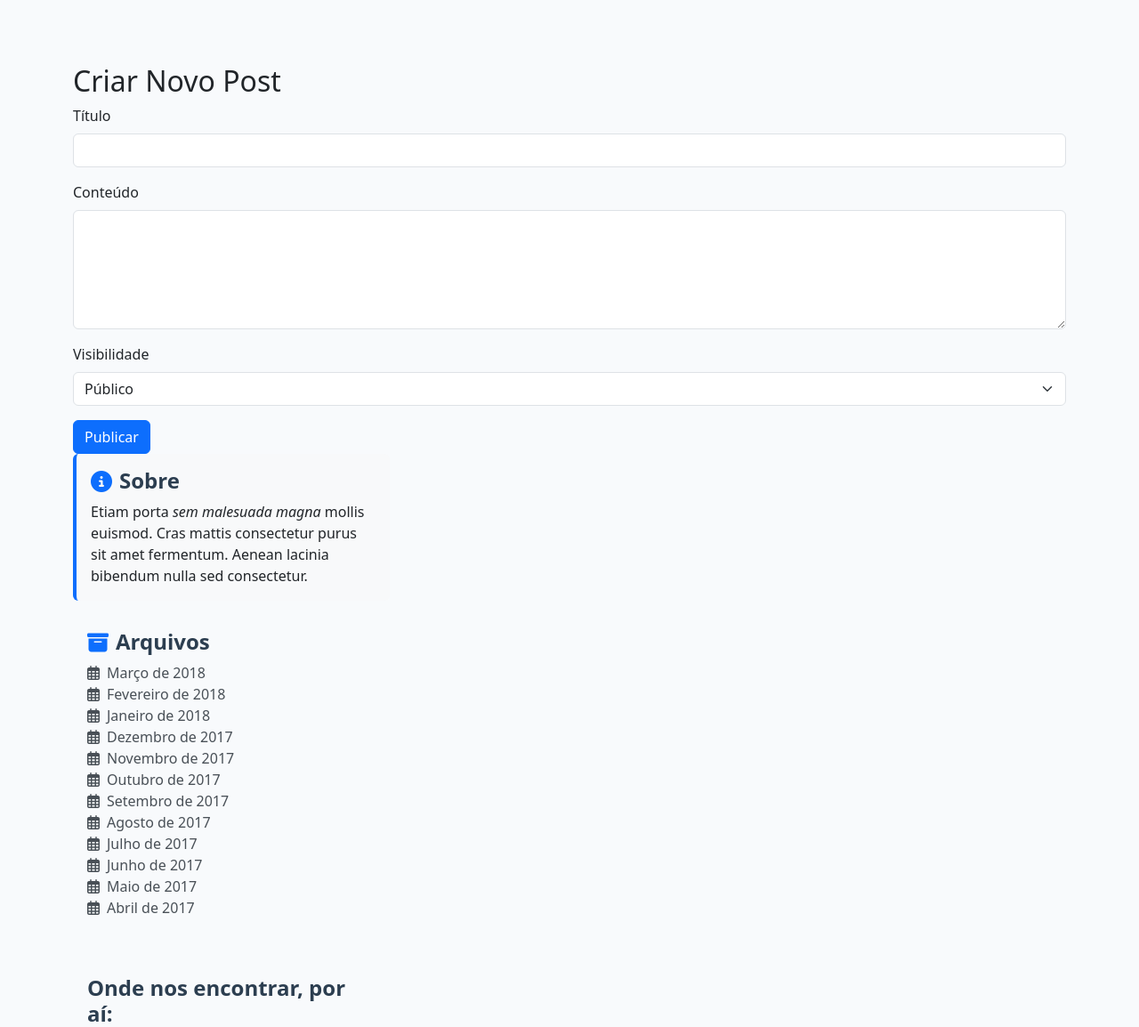
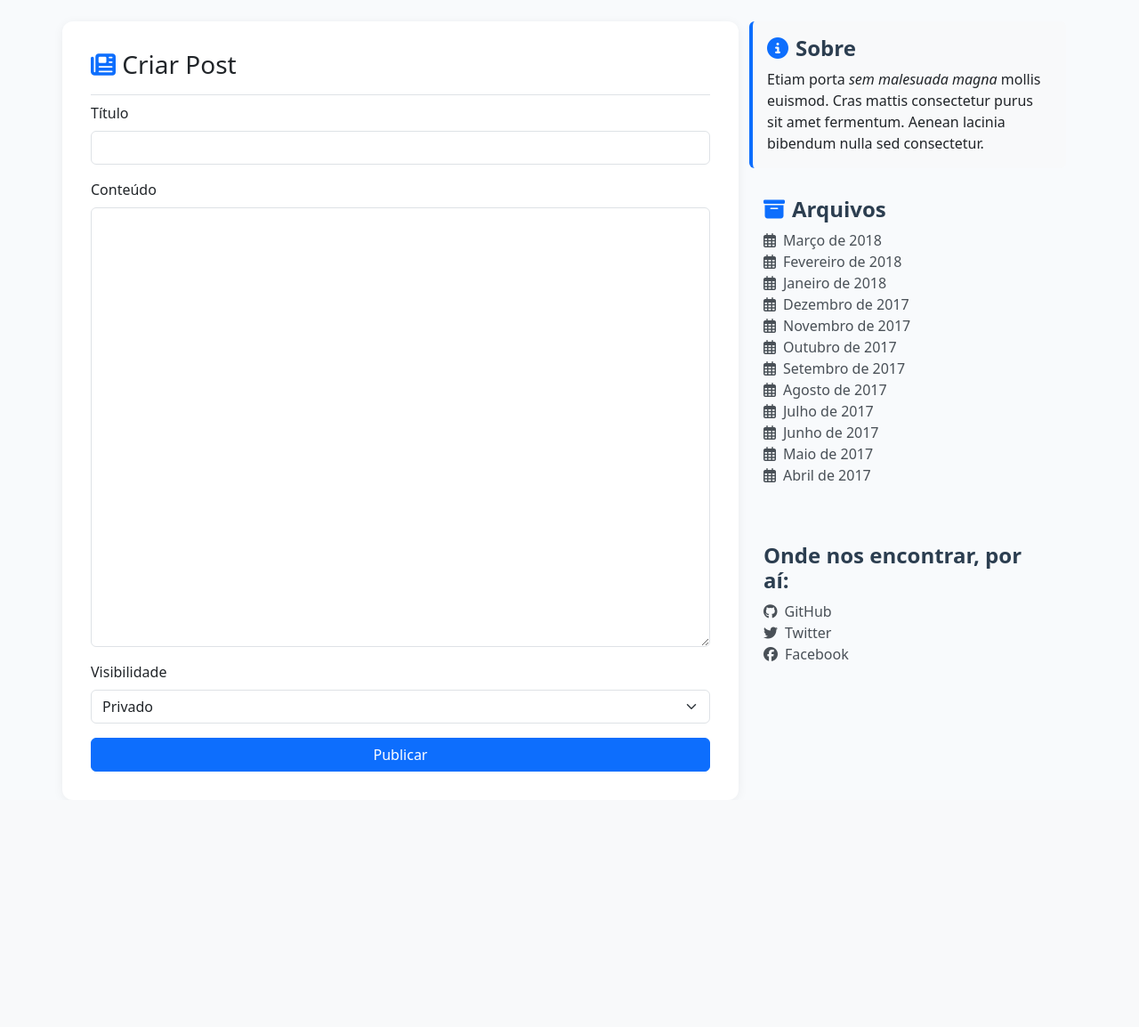
Before and after one commit to Na18k/blog, a Flask app: page /post/register in a window 1280 px wide. Shown: the part 60-1214 px from the top of the page at 89% size. After the commit the page ends 927 px from the top, so only its background shows below. Run offline with Flask 3, Linux system fonts and the light colour scheme; parts of the project's set-up code (start-up, migrations or seed data) failed here and were passed over; some libraries are stand-ins or nearby versions.

Commit message:
Arrumado layout de template.html

```diff
--- a/templates/post/register.html
+++ b/templates/post/register.html
@@ -1,8 +1,9 @@
 {% extends 'template.html' %}
 
 {% block content %}
-<div class="container mt-5">
-    <h2>Criar Novo Post</h2>
+<h3 class="pb-3 mb-2 font-italic border-bottom">
+    <i class="fas fa-newspaper text-primary"></i> Criar Post
+</h3>
 <form method="post">
     <div class="mb-3">
         <label for="title" class="form-label">Título</label>
@@ -10,16 +11,15 @@
     </div>
     <div class="mb-3">
         <label for="content" class="form-label">Conteúdo</label>
-            <textarea class="form-control" id="content" name="content" rows="5" required></textarea>
+        <textarea class="form-control" id="content" name="content" rows="20" required></textarea>
     </div>
     <div class="mb-3">
         <label for="visibility" class="form-label">Visibilidade</label>
         <select class="form-select" id="visibility" name="visibility">
-                <option value="public" selected>Público</option>
-                <option value="private">Privado</option>
+            <option value="public">Público</option>
+            <option value="private" selected>Privado</option>
         </select>
     </div>
-        <button type="submit" class="btn btn-primary">Publicar</button>
+    <button type="submit" class="btn btn-primary w-100">Publicar</button>
 </form>
-</div>
 {% endblock %}
--- a/templates/posts_index.html
+++ b/templates/posts_index.html
@@ -2,7 +2,6 @@
 
 
 {% block content %}
-<div class="col-md-8 blog-main">
 <h3 class="pb-3 mb-2 font-italic border-bottom">
     <i class="fas fa-newspaper text-primary"></i> Posts recentes
 </h3>
@@ -35,5 +34,4 @@
     <a class="btn btn-outline-primary" href="#"><i class="fas fa-arrow-left"></i> Mais antigos</a>
     <a class="btn btn-outline-secondary disabled" href="#">Mais novos <i class="fas fa-arrow-right"></i></a>
 </nav>
-</div>
 {% endblock %}
--- a/templates/template.html
+++ b/templates/template.html
@@ -18,8 +18,10 @@
     <main role="main" class="container pt-4">
         <div class="row">
 
-            {% block content %}
-            {% endblock %}
+            <div class="col-md-8 blog-main">
+                {% block content %}
+                {% endblock %}
+            </div>
 
             <aside class="col-md-4 blog-sidebar">
                 <div class="p-3 mb-3 bg-light rounded">
```
Lines whose indentation alone changed are shown as unchanged.
